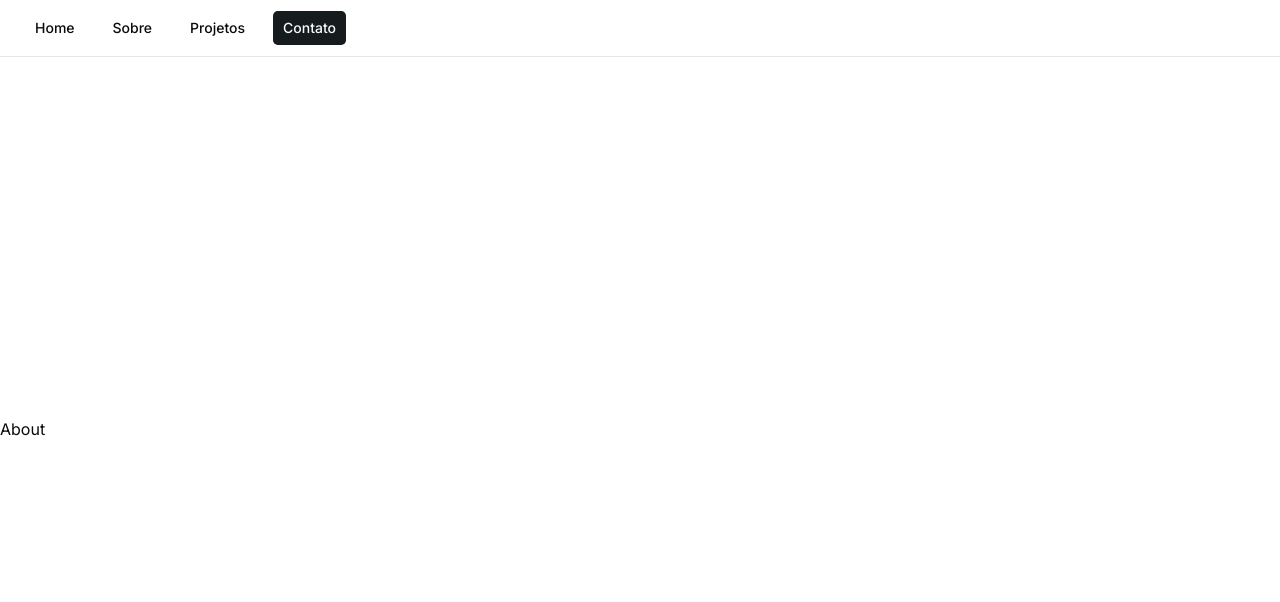
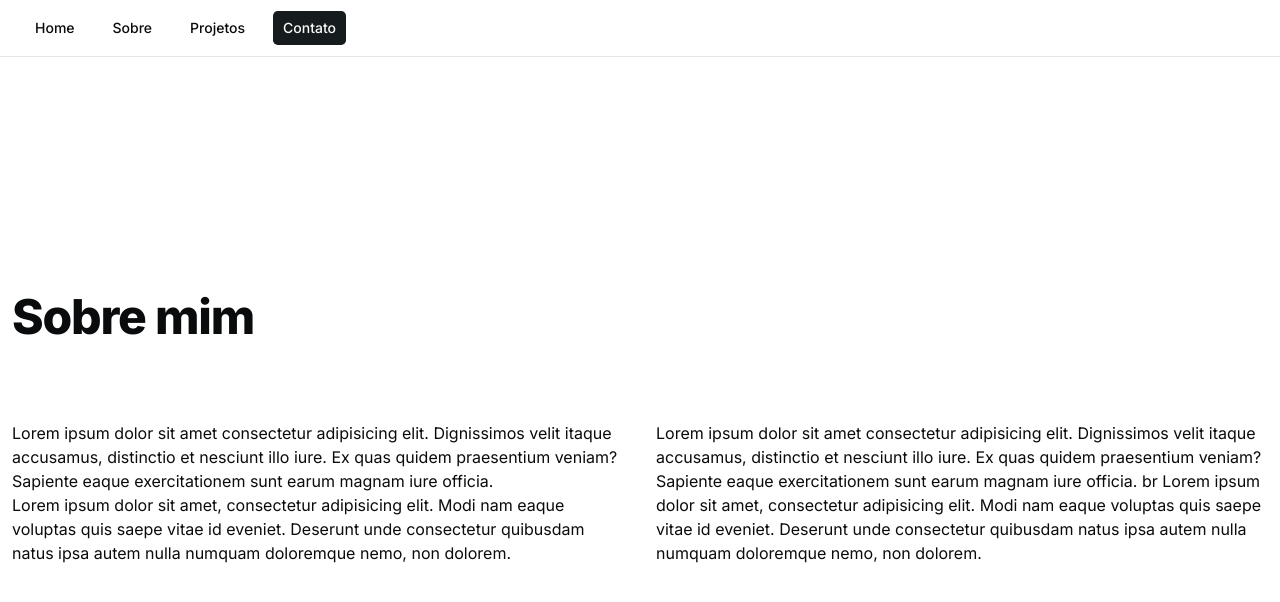
Before and after one commit to jlucassaldanha/web-portfolio, a Next.js app: page /about in a window 1280 px wide. Shown: the top 602 px of the page. Built offline with nearby package versions, Linux system fonts and the light colour scheme.

Commit message:
feat: pagina de sobre

```diff
--- a/src/app/about/page.tsx
+++ b/src/app/about/page.tsx
@@ -1,6 +1,6 @@
 import About from '@/components/sections/About/About';
 
-export default function Home() {
+export default function AboutPage() {
   return (
     <div>
       <main>
--- a/src/components/sections/About/About.tsx
+++ b/src/components/sections/About/About.tsx
@@ -1,7 +1,24 @@
+import { TypographyH1 } from '@/components/ui/typography';
+
 export default function About() {
   return (
-    <div>
-      <span>About</span>
+    <div className='max-w-7xl mx-auto px-3 py-16 md:py-32 flex flex-col gap-10'>
+      <div className='max-w-500 pb-5 md:pb-10'>
+        <TypographyH1>
+          Sobre mim
+        </TypographyH1>
+      </div>
+      <div className='flex flex-col md:flex-row items-center gap-12 md:gap-8'>
+        <div className='w-full md:w-1/2 text-center md:text-left'>
+          Lorem ipsum dolor sit amet consectetur adipisicing elit. Dignissimos velit itaque accusamus, distinctio et nesciunt illo iure. Ex quas quidem praesentium veniam? Sapiente eaque exercitationem sunt earum magnam iure officia. <br />
+          Lorem ipsum dolor sit amet, consectetur adipisicing elit. Modi nam eaque voluptas quis saepe vitae id eveniet. Deserunt unde consectetur quibusdam natus ipsa autem nulla numquam doloremque nemo, non dolorem.
+        </div>
+
+        <div className='w-full md:w-1/2 text-center md:text-left'>
+          Lorem ipsum dolor sit amet consectetur adipisicing elit. Dignissimos velit itaque accusamus, distinctio et nesciunt illo iure. Ex quas quidem praesentium veniam? Sapiente eaque exercitationem sunt earum magnam iure officia. br
+          Lorem ipsum dolor sit amet, consectetur adipisicing elit. Modi nam eaque voluptas quis saepe vitae id eveniet. Deserunt unde consectetur quibusdam natus ipsa autem nulla numquam doloremque nemo, non dolorem.
+        </div>
+      </div>
     </div>
   )
 }
--- a/src/components/sections/Projects/Projects.tsx
+++ b/src/components/sections/Projects/Projects.tsx
@@ -1,7 +1,6 @@
+
 export default function Projects() {
   return (
-    <div>
-      <span>Projects</span>
-    </div>
+    <div>projects</div>
   )
 }
```
